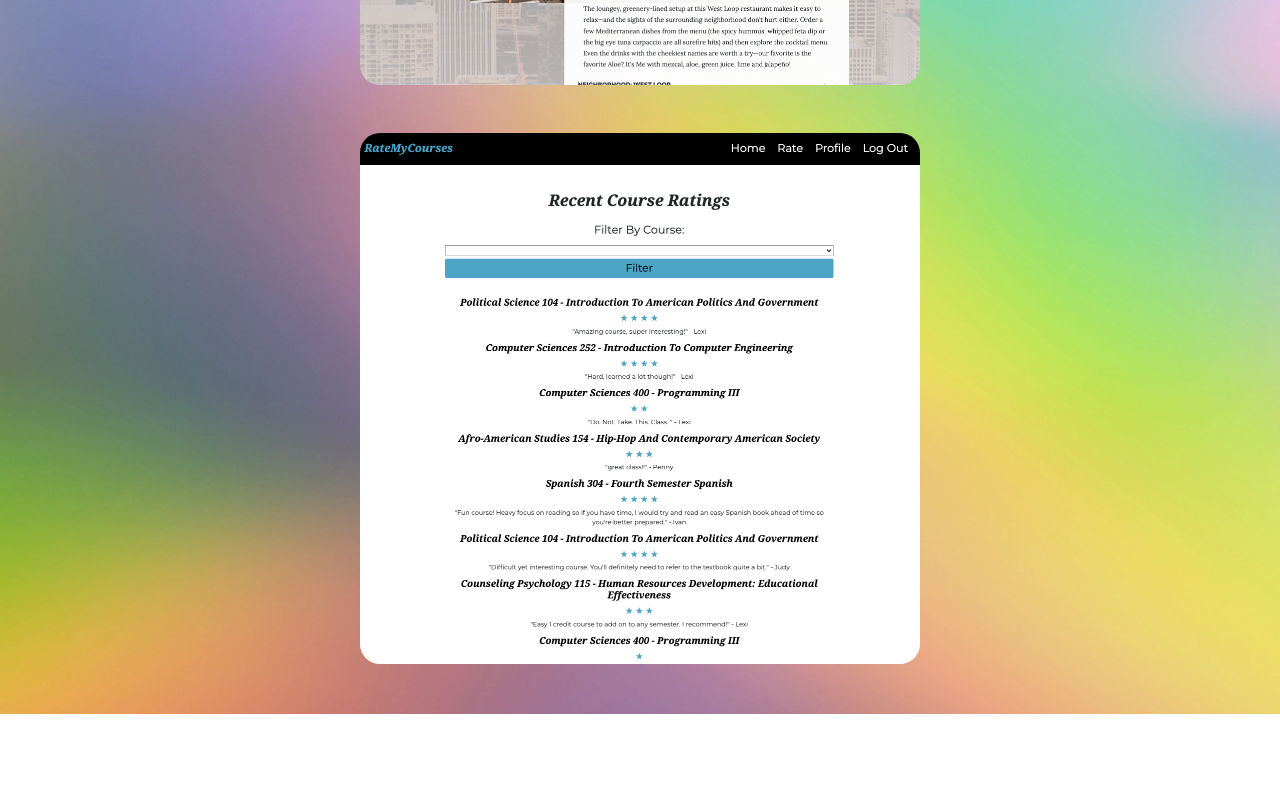
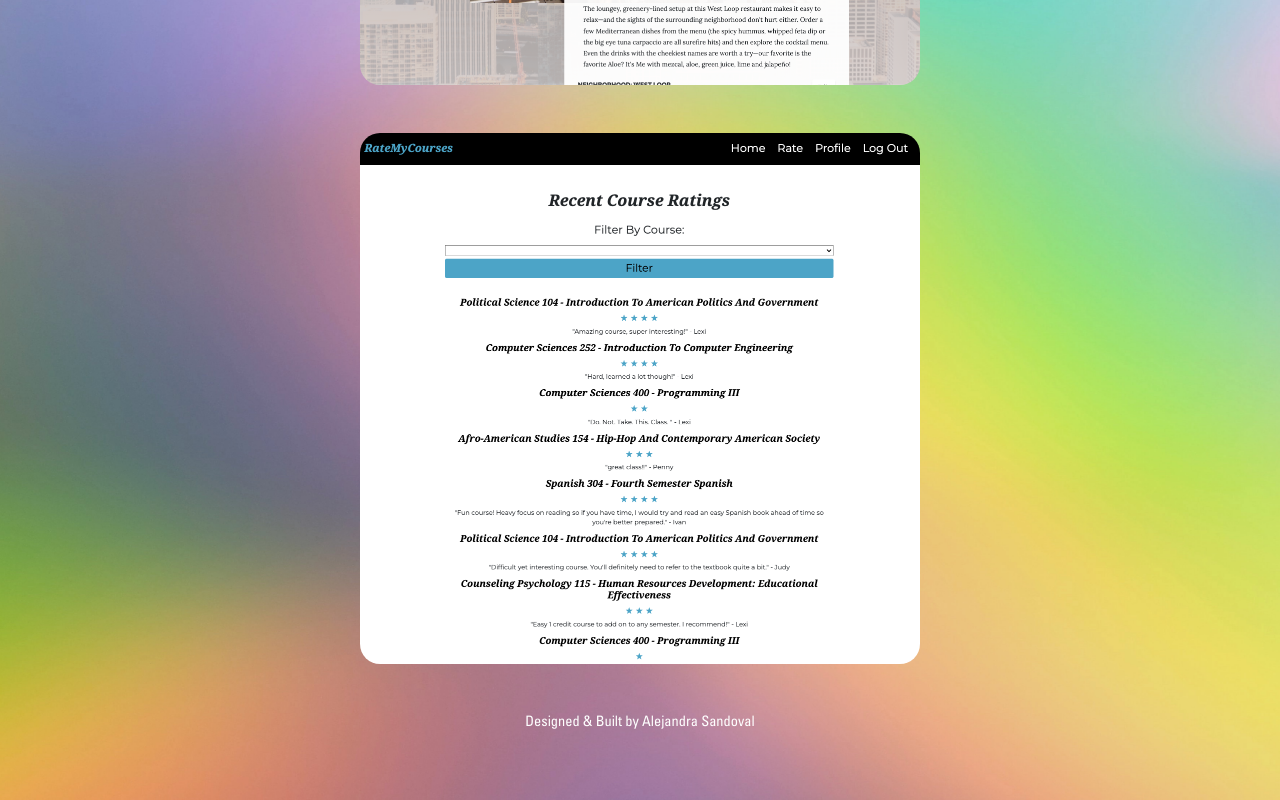
Before and after one commit to lexisandoval/portfolio, a React (Create React App) app: page /projects in a window 1280 px wide. Shown: the part 651-1451 px from the top of the page. Before the commit the page ends 1365 px from the top, so only its background shows below. Built offline with nearby package versions, Linux system fonts and the light colour scheme.

Commit message:
Added footer

```diff
--- a/src/components/Projects.js
+++ b/src/components/Projects.js
@@ -30,8 +30,11 @@ function Projects() {
             <h5 className="ogg medium spacebelow curve">Visit Website<span><img src={arrowright} className="arrowright" alt="right arrow" /></span></h5><br />
           </div>
         </a>
+      </div><br/>
+
+      <div className="footer">
+        <a className="whitelink" href="https://github.com/lexisandoval/portfolio" target="_blank" rel="noreferrer">Designed & Built by Alejandra Sandoval</a>
       </div>
-
       <div className="spacer" />
 
     </Container>
```
